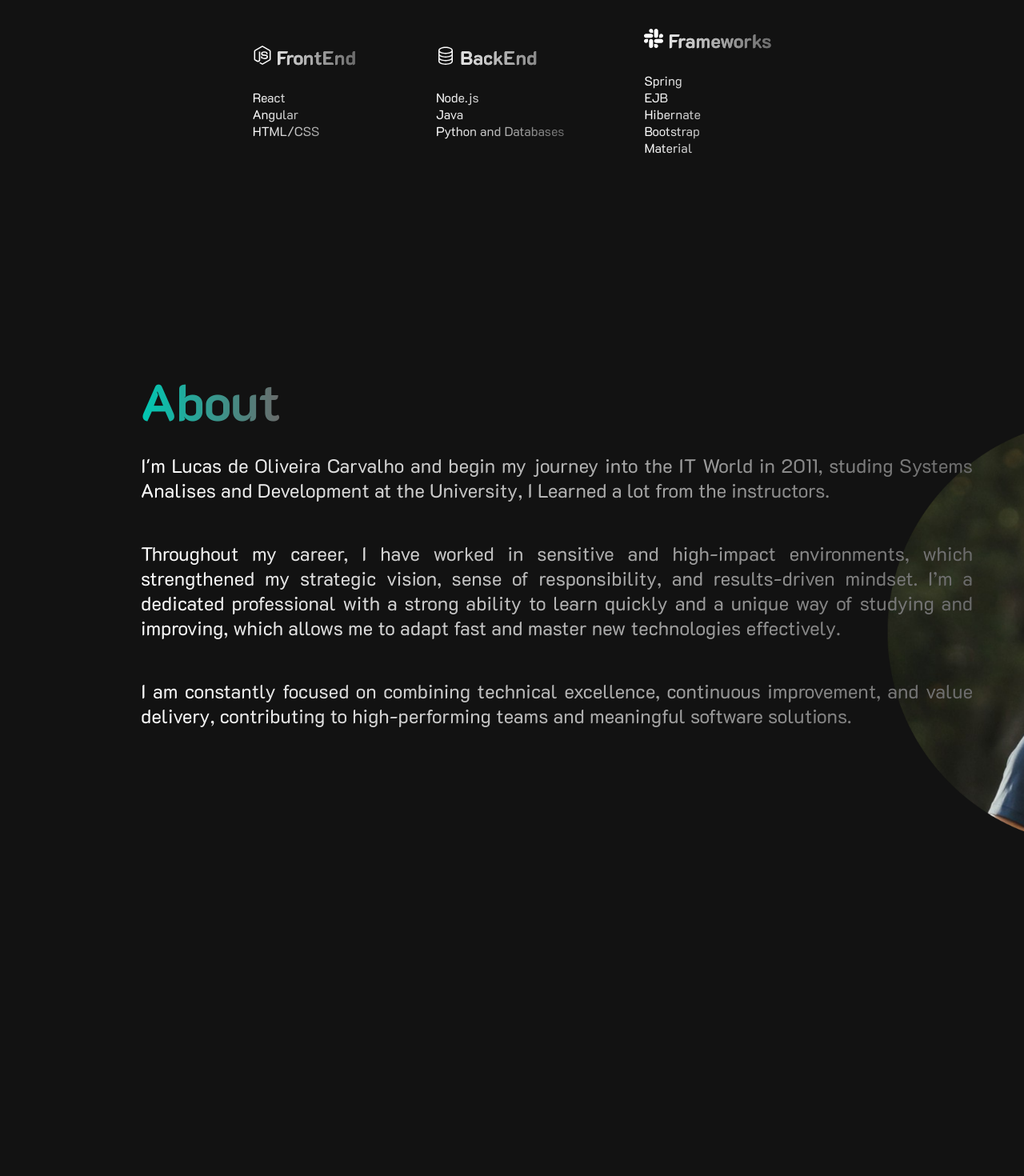
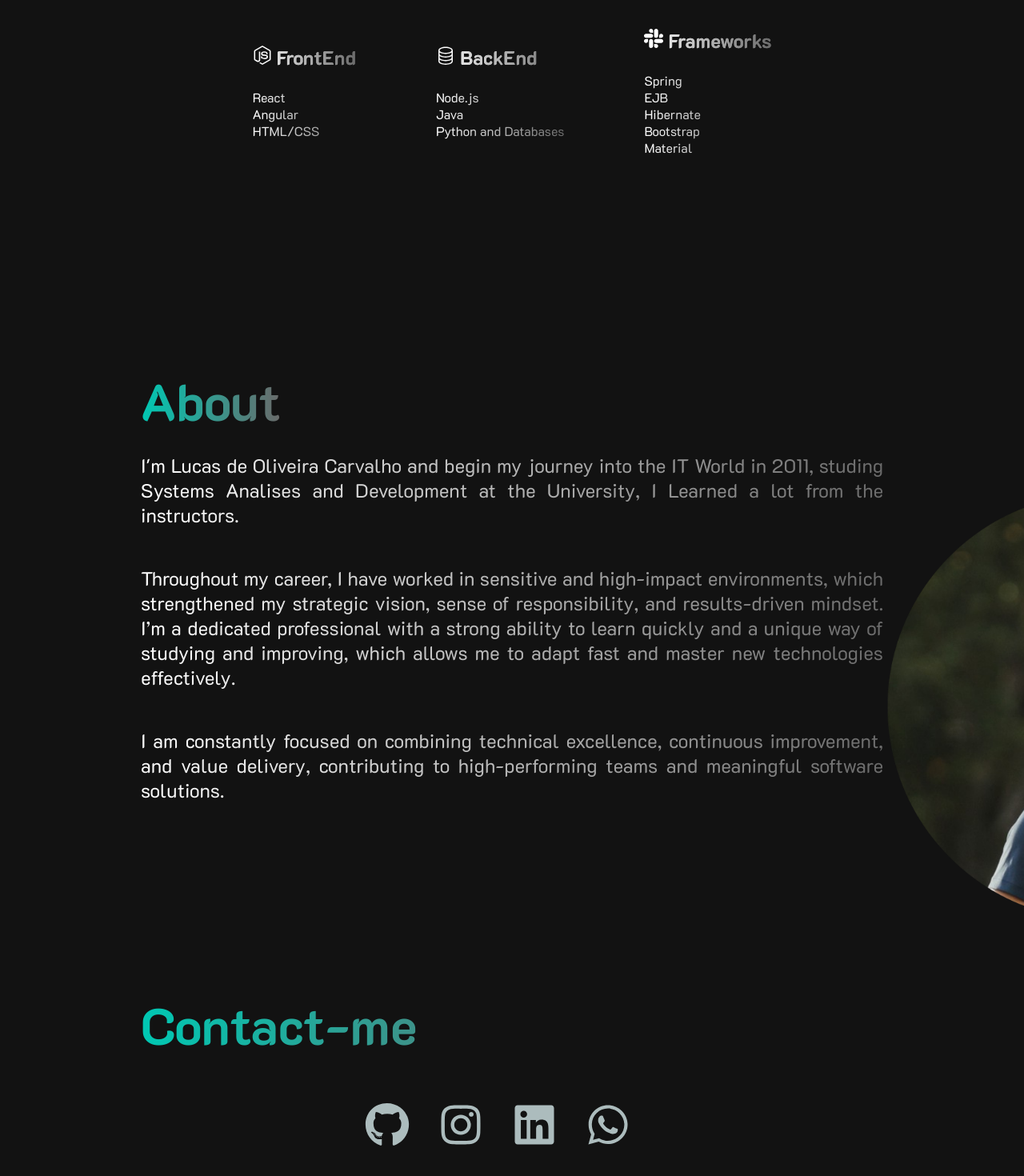
Before and after one commit to LuckSkyDevel/Portifolio, a React (Create React App) app: page / in a window 1280 px wide. Shown: the part 2915-4385 px from the top of the page at 80% size. Before the commit the page ends 4073 px from the top, so only its background shows below. Built offline with nearby package versions, Linux system fonts and the light colour scheme; the HTML template or start-up script is replaced by a standard one.

Commit message:
Adicionando gh-deploy

```diff
--- a/src/App.css
+++ b/src/App.css
@@ -67,6 +67,8 @@ nav {
   /* identical to box height */
   text-align: justify;
   letter-spacing: 0.03em;
+
+  cursor: default;
 
   /* Inside auto layout */
   flex: none;
@@ -193,6 +195,21 @@ nav {
   color: #dddddd;
 }
 
+.contact-icons-heading {
+  margin-top: 3.5rem;
+  margin-bottom: 1.5rem;
+}
+
+.contact-icons-heading svg {
+  font-size: 3.5rem;
+  margin-right: 2.25rem;
+  color: #acbcbd;
+}
+
+.contact-icons-heading svg:hover {
+  color: #00C8B3;
+}
+
 .secondary-button {
   padding: 1rem 2.5rem;
   background-color: #00C8B3;
@@ -275,15 +292,13 @@ nav {
 }
 
 .about-container {
-  /* display: flex; */
   flex-direction: row;
   justify-content: space-between;
   align-items: center;
   padding: 0 80px;
-  /* gap: 51px; */
 
-  width: 1200px;
-  height: 699px;
+  width: 100%;
+  height: 700px;
 
 
   /* Inside auto layout */
@@ -332,6 +347,19 @@ nav {
   -webkit-text-fill-color: transparent;
 }
 
+.tech-section {
+  margin-top: 15rem;
+  margin-bottom: 15rem;
+  width: 100%;
+}
+
+.tech-section-top {
+  display: flex;
+  justify-content: center;
+  align-items: center;
+  flex-direction: column;
+}
+
 .tech-text {
   font-size: clamp(0.5rem, 1.5vw, 1rem);
   max-width: 500px;
@@ -353,3 +381,26 @@ nav {
 
   gap: 100px;
 }
+
+.tech-bannerImage-container {
+  position: absolute;
+  z-index: -2;
+  max-width: 1200px;
+  left: -45px;
+}
+
+.contact-container {
+  align-items: center;
+  padding: 0 80px;
+
+  width: 100%;
+  height: 200px;
+  margin: 5rem 0;
+}
+
+.contact-section {
+  display: flex;
+  flex-direction: row;
+  justify-content: center;
+  align-items: flex-start;
+}
--- a/src/App.js
+++ b/src/App.js
@@ -1,5 +1,6 @@
 import './App.css';
 import About from './components/About';
+import Contact from './components/Contact';
 import Home from './components/Home';
 import Projects from './components/Projects';
 import Technologies from './components/Technologies';
@@ -11,6 +12,7 @@ function App() {
       <Projects />
       <Technologies />
       <About />
+      <Contact />
     </div>
   );
 }
--- a/src/components/About.js
+++ b/src/components/About.js
@@ -30,4 +30,4 @@ function About() {
     );
 }
 
-export default About
+export default About;
--- /dev/null
+++ b/src/components/Contact.js
@@ -0,0 +1,22 @@
+import React from 'react';
+import { FaGithub, FaInstagram, FaLinkedin, FaWhatsapp } from 'react-icons/fa';
+
+function Contact() {
+    return (
+        <div>
+            <div id='contact' className='contact-container'>
+                <h1 className="primary-heading">
+                    Contact-me
+                </h1>
+                <div className='contact-section'>
+                    <a href='https://github.com/LuckSkyDevel' target="_blank" rel="noopener noreferrer" className='contact-icons-heading'><FaGithub /></a>
+                    <a href='https://www.instagram.com/lucas_carvalhodf/' target="_blank" rel="noopener noreferrer" className='contact-icons-heading'><FaInstagram /></a>
+                    <a href='https://www.linkedin.com/in/lucascarvalho1415/' target="_blank" rel="noopener noreferrer" className='contact-icons-heading'><FaLinkedin /></a>
+                    <a href='https://wa.me/5561998309595' target="_blank" rel="noopener noreferrer" className='contact-icons-heading'><FaWhatsapp /></a>
+                </div>
+            </div>
+        </div>
+    )
+}
+
+export default Contact;
--- a/src/components/Home.js
+++ b/src/components/Home.js
@@ -34,4 +34,4 @@ function Home() {
   )
 }
 
-export default Home
+export default Home;
--- a/src/components/Navbar.js
+++ b/src/components/Navbar.js
@@ -1,43 +1,9 @@
-import React, { useRef, useState } from 'react'
-import InfoIcon from "@mui/icons-material/Info";
-import PhoneRoundedIcon from "@mui/icons-material/PhoneRounded";
-import HomeIcon from '@mui/icons-material/Home';
+import React, { useRef } from 'react';
 import { FaJsSquare } from "react-icons/fa";
 import { Link } from 'react-scroll';
-import Box from "@mui/material/Box";
-import Drawer from "@mui/material/Drawer";
-import List from "@mui/material/List";
-import Divider from "@mui/material/Divider";
-import ListItem from "@mui/material/ListItem";
-import ListItemButton from "@mui/material/ListItemButton";
-import ListItemIcon from "@mui/material/ListItemIcon";
-import ListItemText from "@mui/material/ListItemText";
-import { HiOutlineBars3 } from 'react-icons/hi2';
 
 
 const Navbar = () => {
-
-    const [openMenu, setOpenMenu] = React.useState(false);
-
-    const toggleDrawer = (newOpen) => () => {
-        setOpenMenu(newOpen);
-    };
-
-    const menuOptions = [
-        {
-            text: "Home",
-            icon: <HomeIcon />
-        },
-        {
-            text: "About me",
-            icon: <InfoIcon />
-        },
-        {
-            text: "contact me",
-            icon: <PhoneRoundedIcon />
-        }
-    ];
-
     const navRef = useRef();
 
     const toggleNavbar = () => {
@@ -66,29 +32,6 @@ const Navbar = () => {
                 <Link to="about" {...linkProps}>About</Link>
                 <Link to="contact" {...linkProps}>Contact</Link>
             </div>
-            <div className="navbar-menu-container">
-                <HiOutlineBars3 onClick={toggleDrawer(true)} />
-            </div>
-            <Drawer open={openMenu} onClose={toggleDrawer(false)} anchor="right">
-                <Box
-                    sx={{ width: 250 }}
-                    role="presentation"
-                    onClick={toggleDrawer(false)}
-                    onKeyDown={toggleDrawer(false)}
-                >
-                    <List>
-                        {menuOptions.map((item) => (
-                            <ListItem key={item.text} disablePadding>
-                                <ListItemButton>
-                                    <ListItemIcon>{item.icon}</ListItemIcon>
-                                    <ListItemText primary={item.text} />
-                                </ListItemButton>
-                            </ListItem>
-                        ))}
-                    </List>
-                    <Divider />
-                </Box>
-            </Drawer>
         </nav>
     );
 };
--- a/src/components/Projects.js
+++ b/src/components/Projects.js
@@ -62,4 +62,4 @@ function Projects() {
     );
 }
 
-export default Projects
+export default Projects;
--- a/src/components/Technologies.js
+++ b/src/components/Technologies.js
@@ -1,19 +1,22 @@
 import React from 'react';
-import { BsAspectRatio } from "react-icons/bs";
+import TechGif from '../assets/tech2.gif';
 import { BsDatabase } from "react-icons/bs";
 import { BsSlack } from "react-icons/bs";
 import { FaNodeJs } from "react-icons/fa6";
 
 function Technologies() {
     return (
-        <div id="technologies" className="project-section-wrapper">
-            <div className="project-section-top">
+        <div id="technologies" className="tech-section">
+            <div className="tech-section-top">
                 <h1 className="primary-heading">Technologies</h1>
                 <p className="primary-text">
                     I've worked with a range of technologies in the web development market.
                 </p>
             </div>
             <div className='tech-container'>
+                <div className="tech-bannerImage-container">
+                    <img src={TechGif} alt="" />
+                </div>
                 <div className='tech-text'>
                     <p className="title-tech-text">
                         <FaNodeJs color='white' /> FrontEnd
```
Also changed, not shown: package.json (+7 -1 lines), 1 other file (tests, documents, lock files or other folders).
